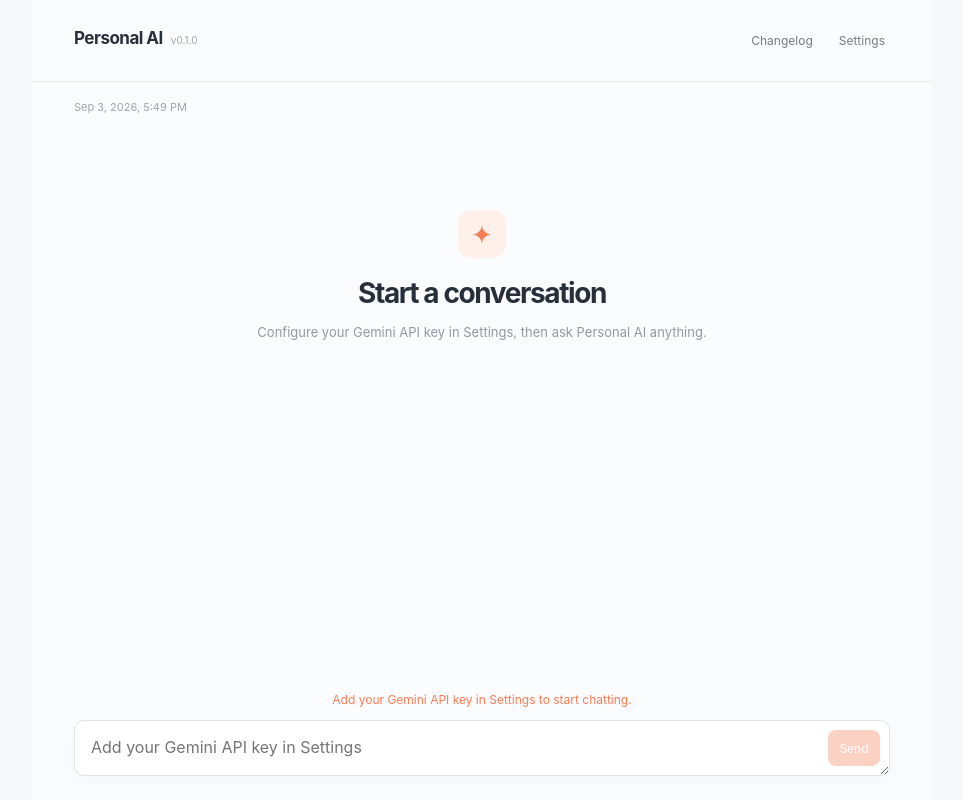
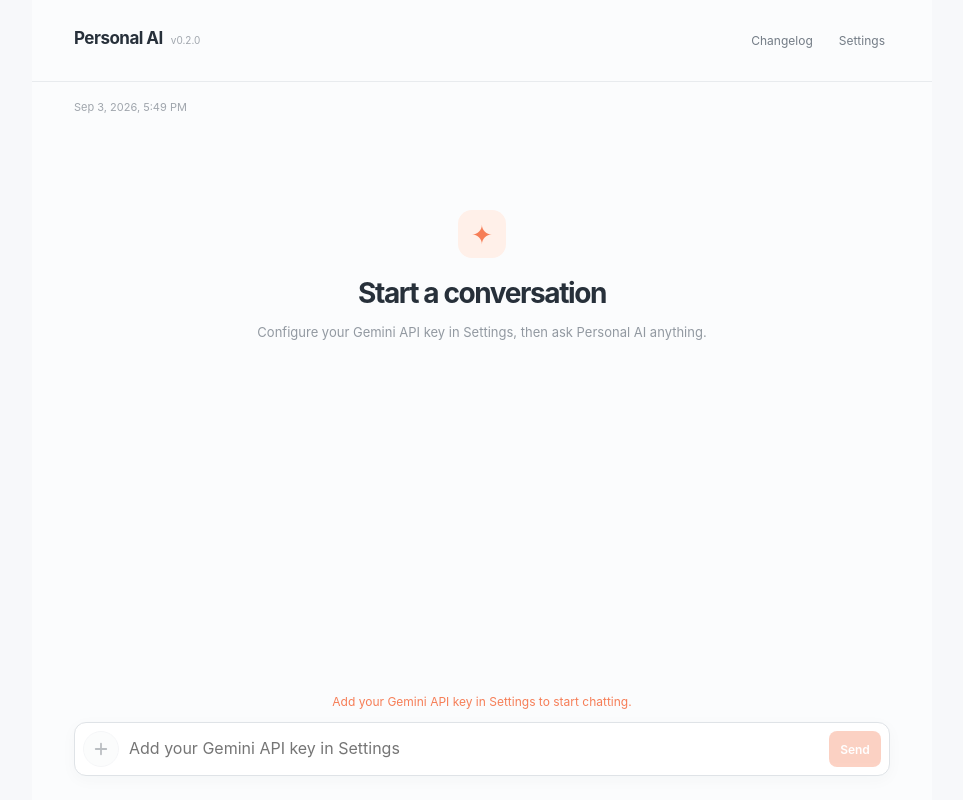
Before and after one commit to evanstom273/Personal-AI-V3, a React (Vite) app: page / in a window 1280 px wide. Shown: the whole page, without its empty margins (158-1121 px from the left). Built offline with nearby package versions, Linux system fonts and the light colour scheme.

Commit message:
feat: implement core UI components and Gemini service integration for v0.2.0

```diff
--- a/package.json
+++ b/package.json
@@ -1,7 +1,7 @@
 {
   "name": "personal-ai-v3",
   "private": true,
-  "version": "0.1.0",
+  "version": "0.2.0",
   "type": "module",
   "scripts": {
     "dev": "vite",
--- a/src/App.tsx
+++ b/src/App.tsx
@@ -16,6 +16,7 @@ export default function App() {
   const [apiKey, setApiKey] = useState(getApiKey)
   const [view, setView] = useState<View>('chat')
   const [generating, setGenerating] = useState(false)
+  const [searchGrounding, setSearchGrounding] = useState(false)
   const [error, setError] = useState('')
   const [clock, setClock] = useState(() => new Date())
   const abortRef = useRef<AbortController | null>(null)
@@ -35,7 +36,7 @@ export default function App() {
     try {
       await saveMessage(userMessage)
       let answer = ''
-      for await (const chunk of streamReply(apiKey, [...messages, userMessage], controller.signal)) {
+      for await (const chunk of streamReply(apiKey, [...messages, userMessage], controller.signal, searchGrounding)) {
         answer += chunk
         setMessages((current) => current.map((message) => message.id === assistantMessage.id ? { ...message, content: answer } : message))
       }
@@ -47,5 +48,5 @@ export default function App() {
   }
 
   if (view !== 'chat') return <main className="app-shell"><TopBar onSettings={() => setView('settings')} onChangelog={() => setView('changelog')} /><Settings apiKey={apiKey} onSaved={setApiKey} onClose={() => setView('chat')} showChangelog={view === 'changelog'} /></main>
-  return <main className="app-shell"><div className="chat-area"><TopBar onSettings={() => setView('settings')} onChangelog={() => setView('changelog')} /><time className="clock" dateTime={clock.toISOString()}>{clock.toLocaleString([], { dateStyle: 'medium', timeStyle: 'short' })}</time><section className="chat-shell"><MessageList messages={messages} generating={generating} />{error && <div className="error" role="alert">{error}</div>}{!apiKey && <button className="setup-hint" onClick={() => setView('settings')}>Add your Gemini API key in Settings to start chatting.</button>}<Composer disabled={!apiKey} generating={generating} onSend={send} onStop={() => abortRef.current?.abort()} /></section><span className="sr-only">Personal AI version {APP_VERSION}, model {MODEL_NAME}</span></div></main>
+  return <main className="app-shell"><div className="chat-area"><TopBar onSettings={() => setView('settings')} onChangelog={() => setView('changelog')} /><time className="clock" dateTime={clock.toISOString()}>{clock.toLocaleString([], { dateStyle: 'medium', timeStyle: 'short' })}</time><section className="chat-shell"><MessageList messages={messages} generating={generating} />{error && <div className="error" role="alert">{error}</div>}{!apiKey && <button className="setup-hint" onClick={() => setView('settings')}>Add your Gemini API key in Settings to start chatting.</button>}<Composer disabled={!apiKey} generating={generating} searchGrounding={searchGrounding} onToggleSearchGrounding={setSearchGrounding} onSend={send} onStop={() => abortRef.current?.abort()} /></section><span className="sr-only">Personal AI version {APP_VERSION}, model {MODEL_NAME}</span></div></main>
 }
--- a/src/components/Composer.tsx
+++ b/src/components/Composer.tsx
@@ -1,15 +1,154 @@
-import { useState } from 'react'
+import { useEffect, useRef, useState } from 'react'
 
-interface ComposerProps { disabled: boolean; generating: boolean; onSend: (content: string) => void; onStop: () => void }
+interface ComposerProps {
+  disabled: boolean
+  generating: boolean
+  searchGrounding: boolean
+  onToggleSearchGrounding: (enabled: boolean) => void
+  onSend: (content: string) => void
+  onStop: () => void
+}
 
-export function Composer({ disabled, generating, onSend, onStop }: ComposerProps) {
+export function Composer({
+  disabled,
+  generating,
+  searchGrounding,
+  onToggleSearchGrounding,
+  onSend,
+  onStop
+}: ComposerProps) {
   const [value, setValue] = useState('')
-  function submit() { const content = value.trim(); if (content && !disabled && !generating) { onSend(content); setValue('') } }
+  const [isMenuOpen, setIsMenuOpen] = useState(false)
+  const menuContainerRef = useRef<HTMLDivElement>(null)
+
+  useEffect(() => {
+    function handleClickOutside(event: MouseEvent) {
+      if (menuContainerRef.current && !menuContainerRef.current.contains(event.target as Node)) {
+        setIsMenuOpen(false)
+      }
+    }
+    function handleKeyDown(event: KeyboardEvent) {
+      if (event.key === 'Escape') {
+        setIsMenuOpen(false)
+      }
+    }
+    if (isMenuOpen) {
+      document.addEventListener('mousedown', handleClickOutside)
+      document.addEventListener('keydown', handleKeyDown)
+    }
+    return () => {
+      document.removeEventListener('mousedown', handleClickOutside)
+      document.removeEventListener('keydown', handleKeyDown)
+    }
+  }, [isMenuOpen])
+
+  function submit() {
+    const content = value.trim()
+    if (content && !disabled && !generating) {
+      onSend(content)
+      setValue('')
+    }
+  }
+
   return (
     <form className="composer" onSubmit={(event) => { event.preventDefault(); submit() }}>
+      {searchGrounding && (
+        <div className="grounding-badge">
+          <span className="grounding-badge-icon">🌐</span>
+          <span className="grounding-badge-text">Google Search Grounding active</span>
+          <button
+            type="button"
+            className="grounding-badge-close"
+            onClick={() => onToggleSearchGrounding(false)}
+            aria-label="Disable search grounding"
+          >
+            ×
+          </button>
+        </div>
+      )}
+
       <div className="composer-inner">
-        <textarea value={value} disabled={disabled || generating} onChange={(event) => setValue(event.target.value)} onKeyDown={(event) => { if (event.key === 'Enter' && !event.shiftKey) { event.preventDefault(); submit() } }} placeholder={disabled ? 'Add your Gemini API key in Settings' : 'Message Personal AI...'} rows={1} aria-label="Message" />
-        {generating ? <button type="button" className="stop-button" onClick={onStop}>Stop</button> : <button type="submit" className="send-button" disabled={disabled || !value.trim()} aria-label="Send message">Send</button>}
+        <div className="composer-menu-wrapper" ref={menuContainerRef}>
+          <button
+            type="button"
+            className={`plus-button ${isMenuOpen ? 'open' : ''} ${searchGrounding ? 'grounding-active' : ''}`}
+            onClick={() => setIsMenuOpen((prev) => !prev)}
+            disabled={disabled || generating}
+            aria-label="Composer actions"
+            aria-expanded={isMenuOpen}
+            title="Options & Tools"
+          >
+            <svg width="18" height="18" viewBox="0 0 24 24" fill="none" stroke="currentColor" strokeWidth="2.4" strokeLinecap="round" strokeLinejoin="round">
+              <line x1="12" y1="5" x2="12" y2="19"></line>
+              <line x1="5" y1="12" x2="19" y2="12"></line>
+            </svg>
+          </button>
+
+          {isMenuOpen && (
+            <div className="composer-popover" role="menu" aria-label="Composer Options">
+              <div className="popover-heading">Tools & Extensions</div>
+              <button
+                type="button"
+                className={`popover-item ${searchGrounding ? 'active' : ''}`}
+                onClick={() => {
+                  onToggleSearchGrounding(!searchGrounding)
+                  setIsMenuOpen(false)
+                }}
+                role="menuitem"
+              >
+                <div className="popover-icon-box">
+                  🌐
+                </div>
+                <div className="popover-item-details">
+                  <div className="popover-item-title">
+                    <span>Google Search Grounding</span>
+                    {searchGrounding && <span className="badge-pill">ON</span>}
+                  </div>
+                  <div className="popover-item-desc">Browse live web data via Gemini 2 search</div>
+                </div>
+                <div className={`switch-track ${searchGrounding ? 'checked' : ''}`}>
+                  <div className="switch-thumb" />
+                </div>
+              </button>
+            </div>
+          )}
+        </div>
+
+        <textarea
+          value={value}
+          disabled={disabled || generating}
+          onChange={(event) => setValue(event.target.value)}
+          onKeyDown={(event) => {
+            if (event.key === 'Enter' && !event.shiftKey) {
+              event.preventDefault()
+              submit()
+            }
+          }}
+          placeholder={
+            disabled
+              ? 'Add your Gemini API key in Settings'
+              : searchGrounding
+              ? 'Ask anything with Google Search...'
+              : 'Message Personal AI...'
+          }
+          rows={1}
+          aria-label="Message"
+        />
+
+        {generating ? (
+          <button type="button" className="stop-button" onClick={onStop}>
+            Stop
+          </button>
+        ) : (
+          <button
+            type="submit"
+            className="send-button"
+            disabled={disabled || !value.trim()}
+            aria-label="Send message"
+          >
+            Send
+          </button>
+        )}
       </div>
     </form>
   )
--- a/src/components/Settings.tsx
+++ b/src/components/Settings.tsx
@@ -1,6 +1,7 @@
 import { useState } from 'react'
 import { changelog, changelogAsMarkdown } from '../data/changelog'
 import { saveApiKey } from '../services/settings'
+import { DISPLAY_MODEL } from '../config'
 
 interface SettingsProps { apiKey: string; onSaved: (key: string) => void; onClose: () => void; showChangelog?: boolean }
 
@@ -9,5 +10,5 @@ export function Settings({ apiKey, onSaved, onClose, showChangelog = false }: Se
   const [saved, setSaved] = useState(false)
   function save() { saveApiKey(value); onSaved(value.trim()); setSaved(true); setTimeout(() => setSaved(false), 1800) }
   function download() { const url = URL.createObjectURL(new Blob([changelogAsMarkdown(changelog)], { type: 'text/markdown' })); const link = document.createElement('a'); link.href = url; link.download = 'personal-ai-changelog.md'; link.click(); URL.revokeObjectURL(url) }
-  return <section className="panel"><div className="panel-heading"><button className="back-button" onClick={onClose}>←</button><h1>{showChangelog ? 'Changelog' : 'Settings'}</h1></div>{showChangelog ? <><button className="download-button" onClick={download}>Download Markdown</button><div className="releases">{changelog.map((release) => <article className="release" key={release.version}><h2>v{release.version}{release.title && ` — ${release.title}`}</h2><p className="release-date">Released: {release.date}</p>{(['added', 'changed', 'fixed', 'removed'] as const).map((key) => release[key]?.length ? <div key={key}><h3>{key}</h3><ul>{release[key].map((entry) => <li key={entry}>{entry}</li>)}</ul></div> : null)}</article>)}</div></> : <div className="settings-form"><label htmlFor="api-key">Gemini API Key</label><input id="api-key" type="password" value={value} onChange={(event) => setValue(event.target.value)} placeholder="Paste your API key" autoComplete="off"/><button className="primary-button" onClick={save}>{saved ? 'Saved' : 'Save key'}</button><div className="setting-row"><span>Current model</span><strong>Gemini 3.1 Flash-Lite</strong></div><p className="muted">Your key is stored locally in this browser and is sent directly to Google’s Gemini API.</p></div>}</section>
+  return <section className="panel"><div className="panel-heading"><button className="back-button" onClick={onClose}>←</button><h1>{showChangelog ? 'Changelog' : 'Settings'}</h1></div>{showChangelog ? <><button className="download-button" onClick={download}>Download Markdown</button><div className="releases">{changelog.map((release) => <article className="release" key={release.version}><h2>v{release.version}{release.title && ` — ${release.title}`}</h2><p className="release-date">Released: {release.date}</p>{(['added', 'changed', 'fixed', 'removed'] as const).map((key) => release[key]?.length ? <div key={key}><h3>{key}</h3><ul>{release[key].map((entry) => <li key={entry}>{entry}</li>)}</ul></div> : null)}</article>)}</div></> : <div className="settings-form"><label htmlFor="api-key">Gemini API Key</label><input id="api-key" type="password" value={value} onChange={(event) => setValue(event.target.value)} placeholder="Paste your API key" autoComplete="off"/><button className="primary-button" onClick={save}>{saved ? 'Saved' : 'Save key'}</button><div className="setting-row"><span>Current model</span><strong>{DISPLAY_MODEL}</strong></div><p className="muted">Your key is stored locally in this browser and is sent directly to Google’s Gemini API.</p></div>}</section>
 }
--- a/src/config.ts
+++ b/src/config.ts
@@ -1,4 +1,4 @@
-export const APP_VERSION = '0.1.0'
-export const MODEL_NAME = 'gemini-3.1-flash-lite'
-export const DISPLAY_MODEL = 'Gemini 3.1 Flash-Lite'
+export const APP_VERSION = '0.2.0'
+export const MODEL_NAME = 'gemini-2.5-flash-lite'
+export const DISPLAY_MODEL = 'Gemini 2.5 Flash-Lite'
 export const API_KEY_STORAGE_KEY = 'personal-ai-gemini-api-key'
--- a/src/data/changelog.ts
+++ b/src/data/changelog.ts
@@ -1,6 +1,22 @@
 import type { ChangelogRelease } from '../types'
 
 export const changelog: ChangelogRelease[] = [
+  {
+    version: '0.2.0',
+    date: '2026-09-03',
+    title: 'Search Grounding & Composer Menu',
+    added: [
+      'Composer "+" menu with actions and quick toggles.',
+      'Google Search Grounding toggle powered by Gemini 2 search.',
+      'Interactive search status badge indicator in the message composer.',
+      'Keyboard and click-outside dismissal for composer popover menu.'
+    ],
+    changed: [
+      'Updated default AI model to Gemini 2.5 Flash-Lite.',
+      'Enhanced mobile composer viewport anchoring and safe area handling.',
+      'Optimized GitHub Pages automated deployment workflow.'
+    ]
+  },
   {
     version: '0.1.0',
     date: '2026-09-03',
--- a/src/styles.css
+++ b/src/styles.css
@@ -24,11 +24,37 @@ button { cursor: pointer }
 .empty-state h1 { margin: 18px 0 7px; font-size: 28px; letter-spacing: -.05em }
 .empty-state p, .muted { color: #9299a1; font-size: 13px; line-height: 1.5 }
 .composer { flex: 0 0 auto; margin: 12px 42px 0; padding-bottom: max(24px, env(safe-area-inset-bottom)); background: #fbfcfd }
-.composer-inner { position: relative; width: 100% }
-.composer textarea { display: block; width: 100%; min-height: 56px; padding: 16px 78px 16px 16px; resize: vertical; border: 1px solid #dfe3e7; border-radius: 10px; background: white; color: #27303a; outline: none; box-shadow: 0 5px 18px #26384a08 }
-.composer textarea:focus, .modal input:focus { border-color: #f3aa92 }
-.composer button { position: absolute; right: 10px; top: 10px; min-width: 52px; height: 36px; border: 0; border-radius: 8px; background: #f67e57; color: white; font-size: 12px }
-.composer button:disabled { opacity: .35; cursor: not-allowed }
+.grounding-badge { display: inline-flex; align-items: center; gap: 6px; margin-bottom: 8px; padding: 4px 10px; background: #eef7ff; border: 1px solid #c8e1fb; border-radius: 20px; color: #1967d2; font-size: 11px; font-weight: 500 }
+.grounding-badge-icon { font-size: 13px }
+.grounding-badge-close { border: 0; background: transparent; color: #1967d2; font-size: 15px; line-height: 1; padding: 0 2px; cursor: pointer; opacity: .7 }
+.grounding-badge-close:hover { opacity: 1 }
+.composer-inner { position: relative; display: flex; align-items: flex-end; width: 100%; background: white; border: 1px solid #dfe3e7; border-radius: 12px; box-shadow: 0 4px 16px #26384a08; transition: border-color .15s ease }
+.composer-inner:focus-within { border-color: #f3aa92 }
+.composer-menu-wrapper { position: relative; display: flex; align-items: center; padding: 8px 0 8px 8px; flex: 0 0 auto }
+.plus-button { display: grid; place-items: center; width: 36px; height: 36px; border: 1px solid #e5e8ec; border-radius: 50%; background: #f7f9fa; color: #555e68; transition: all .2s ease }
+.plus-button:hover:not(:disabled) { background: #f0f2f5; color: #27303a; border-color: #d0d5dd }
+.plus-button.open { background: #27303a; color: white; border-color: #27303a; transform: rotate(45deg) }
+.plus-button.grounding-active:not(.open) { background: #eef7ff; color: #1967d2; border-color: #b5d8fb }
+.plus-button:disabled { opacity: .4; cursor: not-allowed }
+.composer-popover { position: absolute; bottom: calc(100% + 12px); left: 0; min-width: 290px; max-width: calc(100vw - 32px); padding: 10px; background: white; border: 1px solid #e5e8eb; border-radius: 14px; box-shadow: 0 12px 36px rgba(39, 48, 58, 0.12), 0 2px 8px rgba(39, 48, 58, 0.04); z-index: 20 }
+.popover-heading { font-size: 11px; font-weight: 700; color: #9aa2ab; text-transform: uppercase; letter-spacing: .04em; padding: 4px 8px 8px }
+.popover-item { width: 100%; display: flex; align-items: center; gap: 12px; padding: 10px 12px; border: 1px solid transparent; border-radius: 10px; background: transparent; text-align: left; transition: background-color .15s ease }
+.popover-item:hover { background: #f7f9fb }
+.popover-item.active { background: #f4f8fd; border-color: #dceaf9 }
+.popover-icon-box { display: grid; place-items: center; width: 32px; height: 32px; border-radius: 8px; background: #f0f4f8; font-size: 16px; flex: 0 0 auto }
+.popover-item.active .popover-icon-box { background: #e1effe }
+.popover-item-details { flex: 1 1 auto; min-width: 0 }
+.popover-item-title { display: flex; align-items: center; gap: 6px; font-size: 13px; font-weight: 600; color: #27303a }
+.badge-pill { font-size: 10px; padding: 1px 6px; border-radius: 10px; background: #1967d2; color: white; font-weight: 700 }
+.popover-item-desc { font-size: 11px; color: #7b848f; margin-top: 2px; line-height: 1.35 }
+.switch-track { width: 36px; height: 20px; background: #dfe3e7; border-radius: 20px; position: relative; transition: background-color .2s ease; flex: 0 0 auto }
+.switch-track.checked { background: #f67e57 }
+.switch-thumb { width: 16px; height: 16px; background: white; border-radius: 50%; position: absolute; top: 2px; left: 2px; box-shadow: 0 1px 3px rgba(0,0,0,0.2); transition: transform .2s cubic-bezier(0.16, 1, 0.3, 1) }
+.switch-track.checked .switch-thumb { transform: translateX(16px) }
+.composer textarea { flex: 1 1 auto; display: block; width: auto; min-height: 52px; max-height: 160px; padding: 14px 10px; resize: none; border: 0; background: transparent; color: #27303a; outline: none; line-height: 1.45 }
+.composer .send-button, .composer .stop-button { flex: 0 0 auto; position: static; margin: 8px 8px 8px 0; min-width: 52px; height: 36px; border: 0; border-radius: 8px; background: #f67e57; color: white; font-size: 12px; font-weight: 600; transition: opacity .15s }
+.composer .send-button:disabled { opacity: .35; cursor: not-allowed }
+.composer .stop-button { background: #414b56 }
 .error { margin: 0 42px 12px; padding: 10px 13px; border-radius: 7px; color: #a54f39; background: #fff0eb; font-size: 12px }
 .setup-hint { flex: 0 0 auto; align-self: center; margin: 8px auto 0; border: 0; background: transparent; color: #f67e57; font-size: 12px }
 .panel { width: min(620px, calc(100% - 40px)); max-height: calc(100dvh - 48px); overflow-y: auto; margin: auto; padding: 28px; background: white; border: 1px solid #e5e8eb; border-radius: 14px; box-shadow: 0 20px 60px #1d28330d }
```
Also changed, not shown: src/services/gemini.ts (+8 -4 lines).
